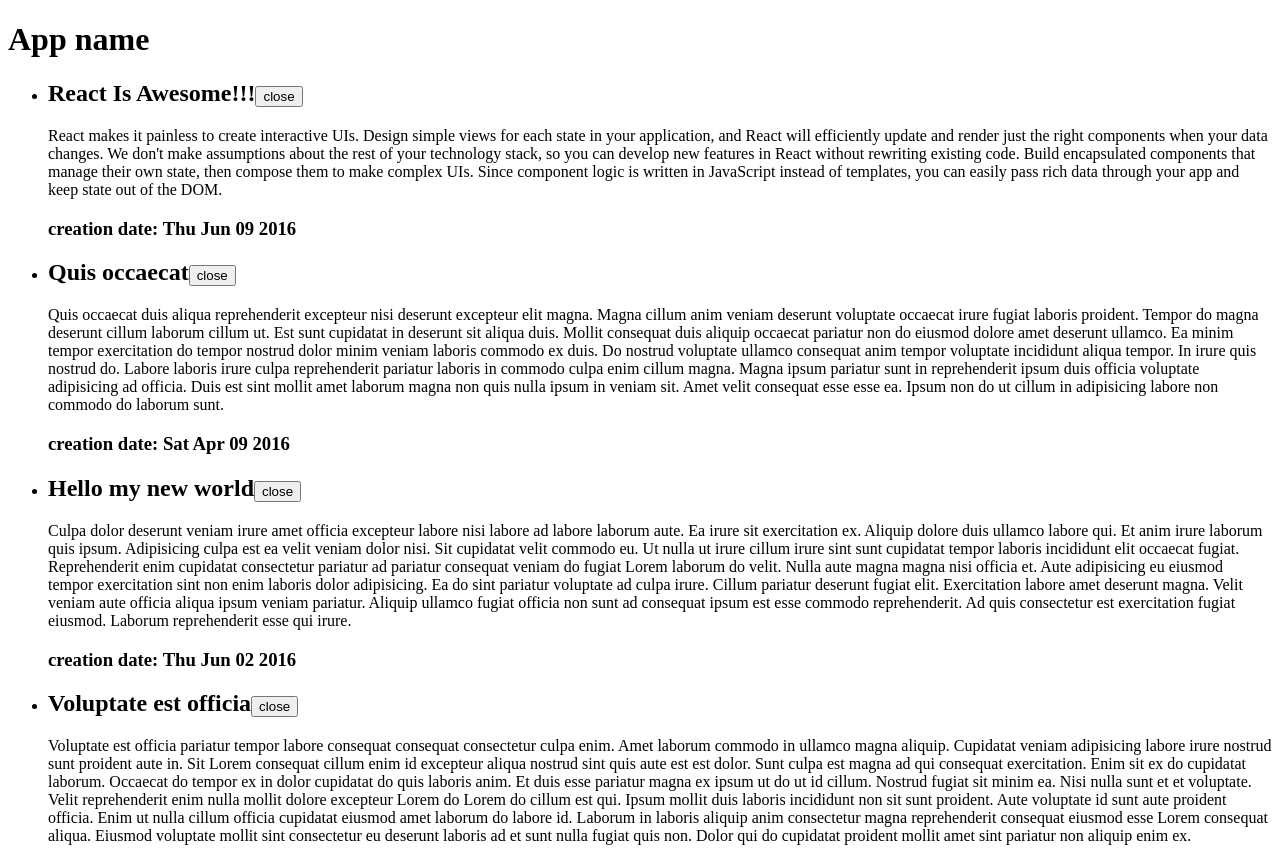
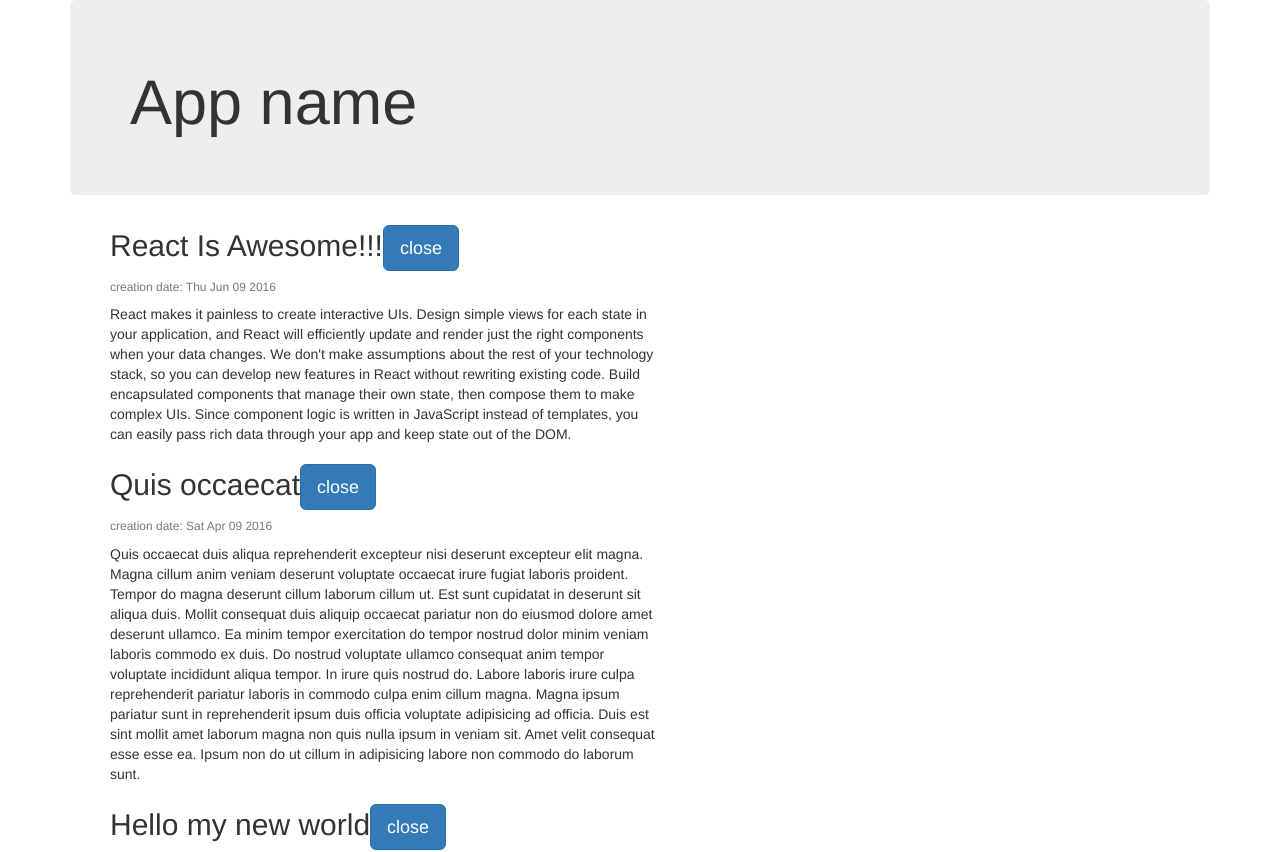
Before and after one commit to javascriptru-old/react-screencast-code, a React (Create React App) app: page / in a window 1280 px wide. Shown: the top 852 px of the page. Built offline with nearby package versions, Linux system fonts and the light colour scheme.

Commit message:
lesson 8: css for React

```diff
--- a/package.json
+++ b/package.json
@@ -3,6 +3,7 @@
   "version": "0.1.0",
   "private": true,
   "dependencies": {
+    "bootstrap": "next",
     "react": "^15.6.1",
     "react-dom": "^15.6.1"
   },
--- a/src/components/App.js
+++ b/src/components/App.js
@@ -1,11 +1,14 @@
 import React from 'react'
 import ArticleList from './ArticleList'
 import articles from '../fixtures'
+import 'bootstrap/dist/css/bootstrap.css'
 
 function App() {
     return (
-        <div>
-            <h1>App name</h1>
+        <div className="container">
+            <div className="jumbotron">
+                <h1 className="display-3">App name</h1>
+            </div>
             <ArticleList articles = {articles} />
         </div>
     )
--- a/src/components/Article.js
+++ b/src/components/Article.js
@@ -7,17 +7,24 @@
 
     render() {
         const {article} = this.props
-        const body = this.state.isOpen && <section>{article.text}</section>
+        const style = {width: '50%'}
+        const body = this.state.isOpen && <section className="card-text">{article.text}</section>
         return (
-            <div>
+            <div className="card mx-auto" style = {style}>
+                <div className="card-header">
                     <h2>
                         {article.title}
-                    <button onClick={this.handleClick}>
+                        <button onClick={this.handleClick} className="btn btn-primary btn-lg float-right">
                             {this.state.isOpen ? 'close' : 'open'}
                         </button>
                     </h2>
+                </div>
+                <div className="card-body">
+                    <h6 className="card-subtitle text-muted">
+                        creation date: {(new Date(article.date)).toDateString()}
+                    </h6>
                     {body}
-                <h3>creation date: {(new Date(article.date)).toDateString()}</h3>
+                </div>
             </div>
         )
     }
--- a/src/components/ArticleList.js
+++ b/src/components/ArticleList/index.js
@@ -1,9 +1,12 @@
 import React from 'react'
-import Article from './Article'
+import Article from '../Article'
+import './style.css'
 
 export default function ArticleList({ articles }) {
     const articleElements = articles.map(article =>
-        <li key = {article.id}><Article article = {article}/></li>
+        <li key = {article.id} className="article-list__li">
+            <Article article = {article}/>
+        </li>
     )
     return (
         <ul>
--- /dev/null
+++ b/src/components/ArticleList/style.css
@@ -0,0 +1,3 @@
+.article-list__li {
+    list-style: none;
+}
```
Also changed, not shown: 1 other file (tests, documents, lock files or other folders). Lines whose indentation alone changed are shown as unchanged.
